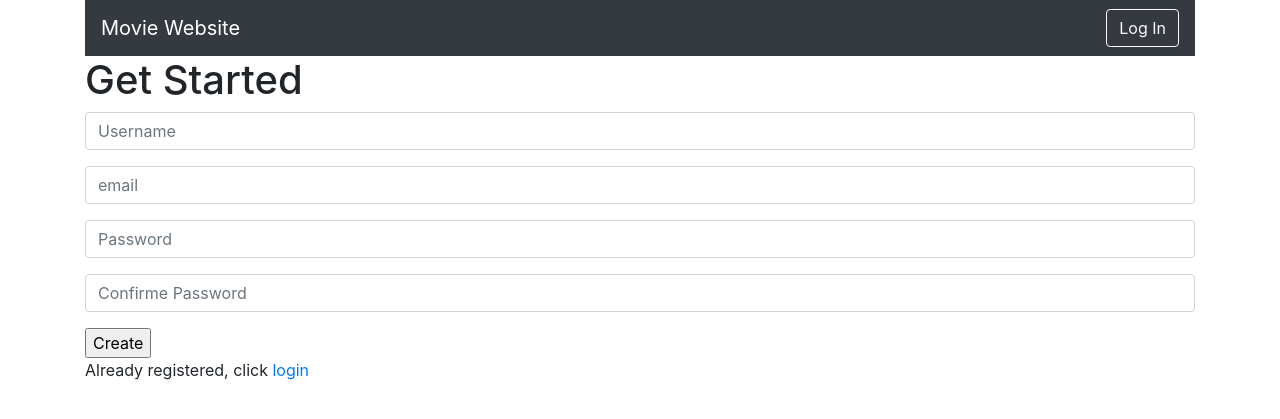
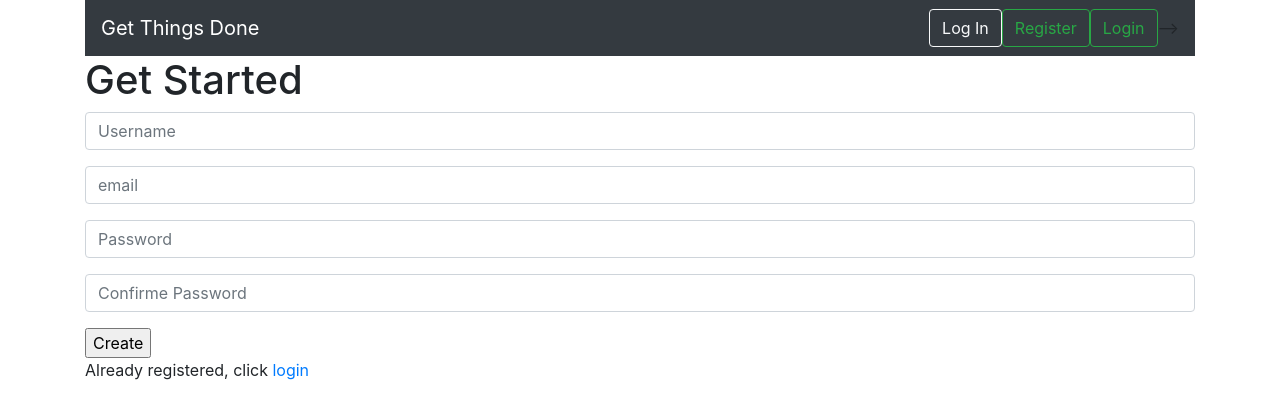
Before and after one commit to MotazBellah/ToDo, a Flask app: page / in a window 1280 px wide. Shown: the top 419 px of the page. Run offline with Flask 2, Linux system fonts and the light colour scheme; some libraries are stand-ins or nearby versions.

Commit message:
Updated navbar

```diff
--- a/templates/log.html
+++ b/templates/log.html
@@ -27,7 +27,7 @@
 </nav> -->
 
 <nav class="navbar navbar-expand-lg navbar-dark bg-dark">
-                <span class="navbar-brand" href="#">Movie Website</span>
+                <span class="navbar-brand" href="#">Get Things Done</span>
                 <button class="navbar-toggler" type="button" data-toggle="collapse" data-target="#navbarNavDropdown" aria-controls="navbarNavDropdown" aria-expanded="false" aria-label="Toggle navigation">
                     <span class="navbar-toggler-icon"></span>
                 </button>
@@ -36,6 +36,8 @@
               </div>
 
  <a class="btn btn-outline-light" href="#"> Log In </a>
+ <a class="btn btn-outline-success my-2 my-sm-0" href="{{ url_for('login_form') }}">Register</a>
+ <a class="btn btn-outline-success my-2 my-sm-0" href="{{ url_for('login') }}">Login</a> -->
             </nav>
 
     <h1>Get Started</h1>
```
